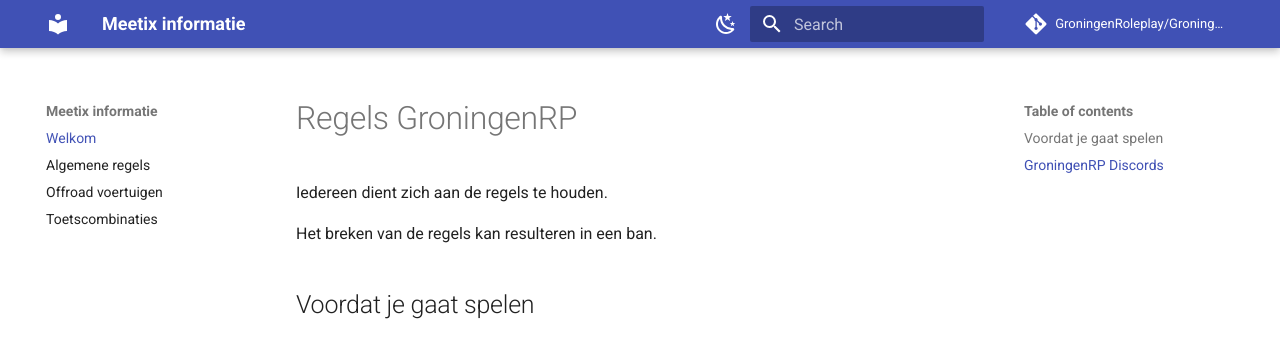
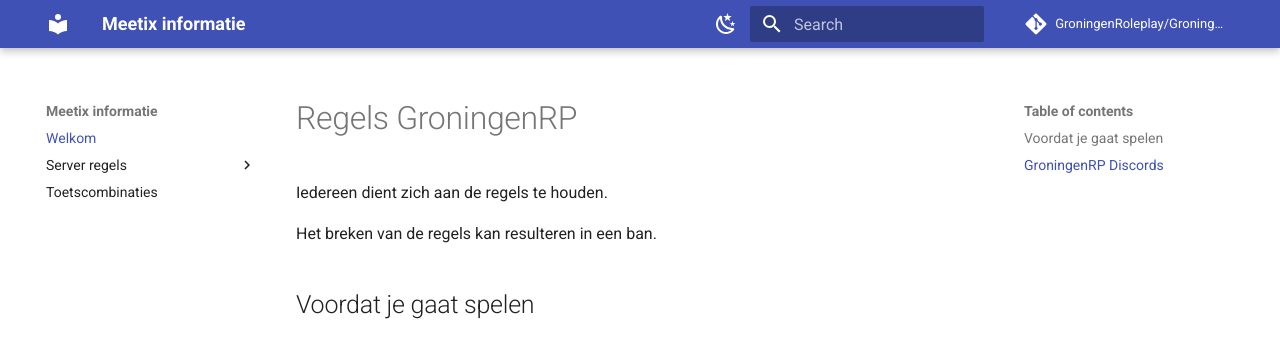
Before and after one commit to MeetixRP/Meetix-Informatie, an MkDocs documentation site: the page built from docs/index.md, in a window 1280 px wide. Shown: the top 342 px of the page. Built offline with MkDocs 1.6.1 and Material for MkDocs 9.7.7, drawn with Linux system fonts in a browser that asks for light colours; comment, search, counter and statistics services are not loaded.

Commit message:
Update mkdocs.yml

```diff
--- a/mkdocs.yml
+++ b/mkdocs.yml
@@ -31,8 +31,9 @@
 #Navigeer
 nav:
   - Welkom: index.md
-  - Algemene regels: Algemeen.md
-  - Offroad voertuigen: offroad.md
+  - Server regels:
+    - Algemene regels: Algemeen.md
+    - Offroad voertuigen: offroad.md
   - Toetscombinaties: keybinds.md
 # Extensions
 
```
